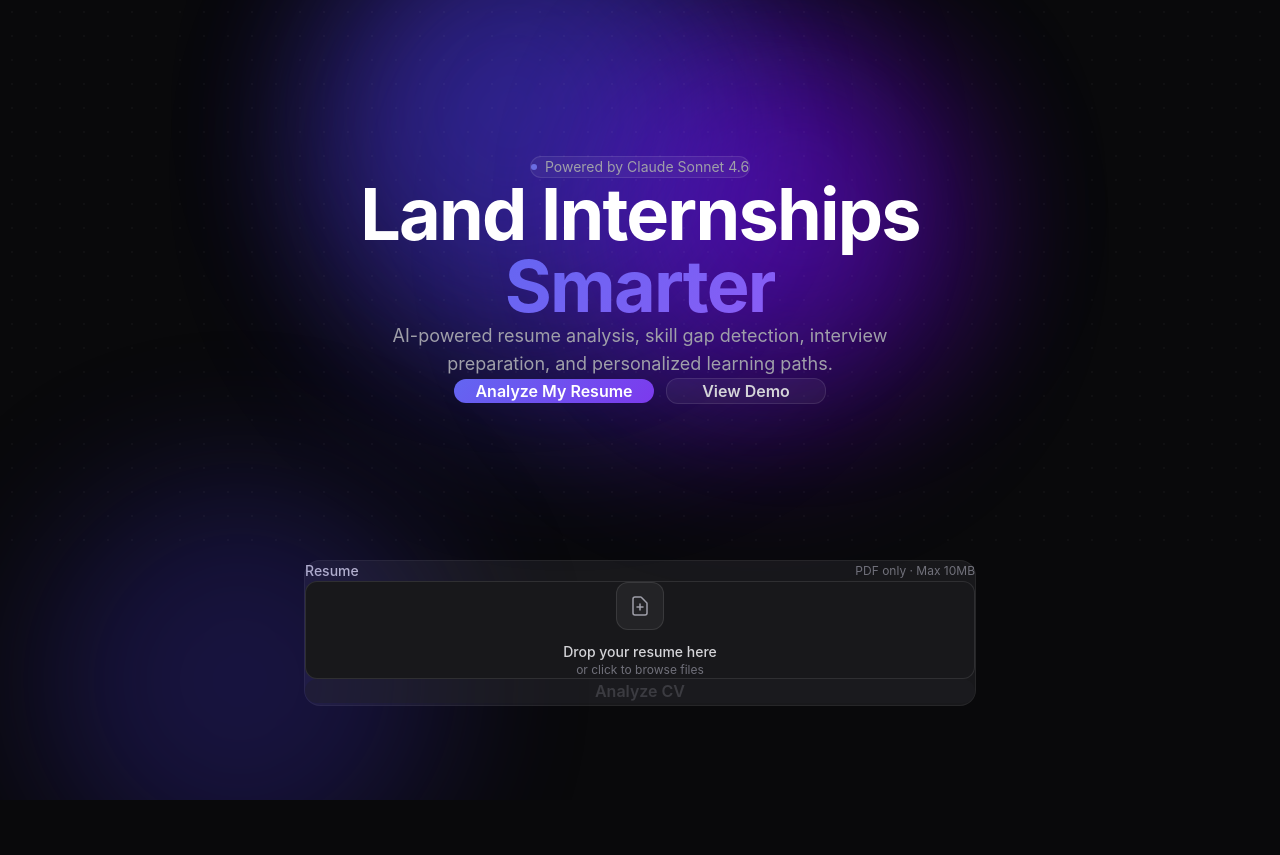
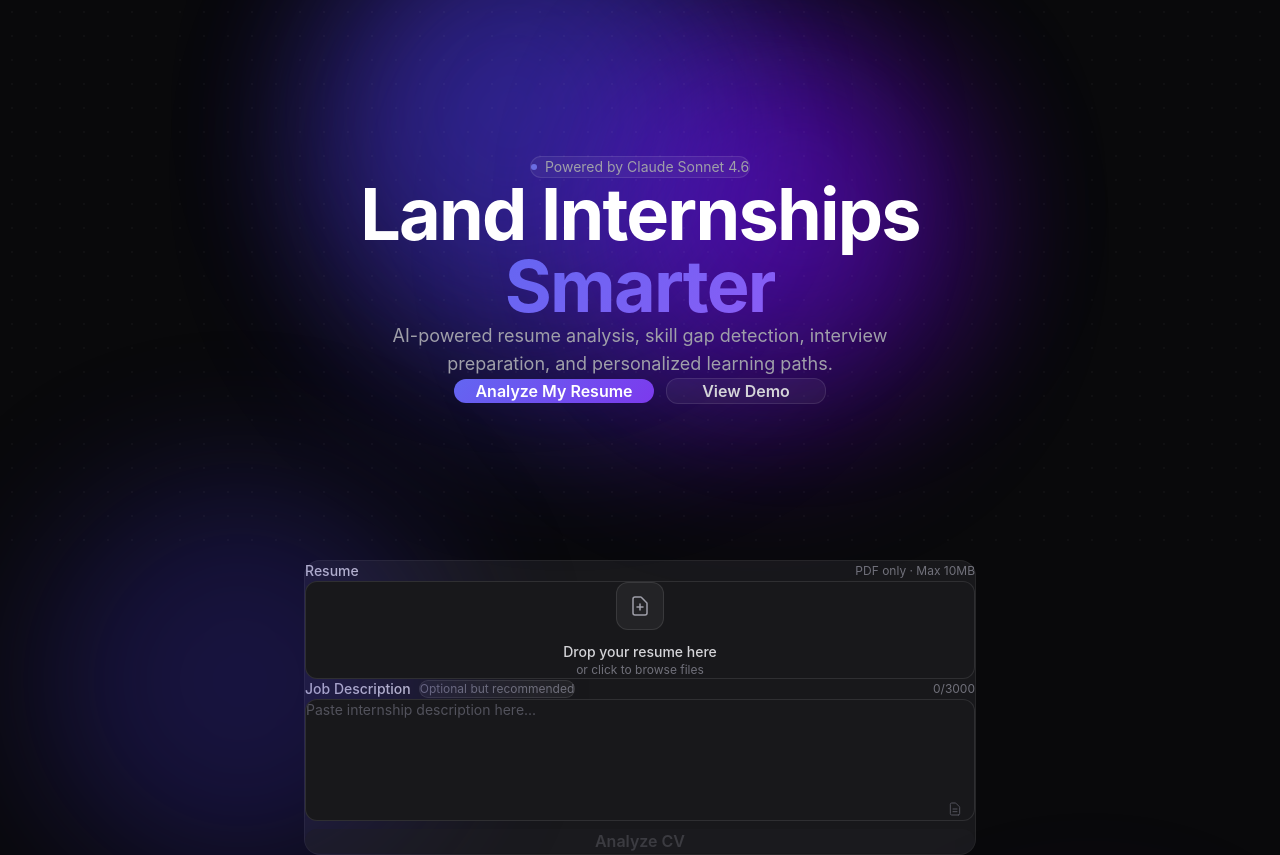
Before and after one commit to OusmaneSanokho/ai-internship-copilot, a Next.js app: page / in a window 1280 px wide. Before the commit the page ends 800 px from the top, so only its background shows below. Built offline with nearby package versions, Linux system fonts and the light colour scheme.

Commit message:
Redesign - added JobDescriptionInput component

```diff
--- a/app/page.tsx
+++ b/app/page.tsx
@@ -4,12 +4,14 @@ import { useRef, useState } from 'react'
 import UploadZone from '@/components/UploadZone'
 import ResultsPanel from '@/components/ResultsPanel'
 import Hero from '@/components/Hero'
+import JobDescriptionInput from '@/components/JobDescriptionInput'
 
 export default function Home() {
   const [file, setFile] = useState<File | null>(null)
   const [analysis, setAnalysis] = useState<string | null>(null)
   const [loading, setLoading] = useState(false)
   const [error, setError] = useState<string | null>(null)
+  const [jobDescription, setJobDescription] = useState('')
   const uploadRef = useRef<HTMLDivElement>(null)
 
   function scrollToUpload() {
@@ -25,6 +27,7 @@ export default function Home() {
     try {
       const formData = new FormData()
       formData.append('file', file)
+      formData.append('jobDescription', jobDescription)
 
       const response = await fetch('/api/analyze', {
         method: 'POST',
@@ -63,6 +66,7 @@ export default function Home() {
 
           <div className="glass-card p-8">
             <UploadZone onFileSelected={(f) => setFile(f)} />
+            <JobDescriptionInput onTextChange={(text) => setJobDescription(text)} />
 
             <button
               onClick={handleAnalyze}
--- /dev/null
+++ b/components/JobDescriptionInput.tsx
@@ -0,0 +1,91 @@
+'use client'
+
+import { useState } from 'react'
+
+interface Props {
+  onTextChange: (text: string) => void
+}
+
+export default function JobDescriptionInput({ onTextChange }: Props) {
+  const [text, setText] = useState('')
+  const maxChars = 3000
+
+  function handleChange(e: React.ChangeEvent<HTMLTextAreaElement>) {
+    const value = e.target.value
+    if (value.length <= maxChars) {
+      setText(value)
+      onTextChange(value)
+    }
+  }
+
+  const charPercent = Math.round((text.length / maxChars) * 100)
+  const charColor =
+    charPercent > 90
+      ? 'text-red-400'
+      : charPercent > 70
+      ? 'text-yellow-400'
+      : 'text-zinc-500'
+
+  return (
+    <div className="mt-4">
+
+      <div className="mb-3 flex items-center justify-between">
+        <div className="flex items-center gap-2">
+          <p className="text-sm font-medium text-zinc-300">
+            Job Description
+          </p>
+          <span className="rounded-full border border-white/10 bg-white/5 px-2 py-0.5 text-xs text-zinc-500">
+            Optional but recommended
+          </span>
+        </div>
+        <span className={`text-xs ${charColor}`}>
+          {text.length}/{maxChars}
+        </span>
+      </div>
+
+      <div className="relative">
+        <textarea
+          value={text}
+          onChange={handleChange}
+          placeholder="Paste internship description here..."
+          rows={6}
+          className="textarea-glow w-full resize-none rounded-xl border border-white/10 bg-[var(--surface)] px-4 py-3 text-sm text-zinc-300 placeholder-zinc-600 transition-all duration-200"
+        />
+
+        {text.length === 0 && (
+          <div className="pointer-events-none absolute bottom-3 right-3">
+            <svg
+              className="h-4 w-4 text-zinc-600"
+              fill="none"
+              viewBox="0 0 24 24"
+              stroke="currentColor"
+            >
+              <path
+                strokeLinecap="round"
+                strokeLinejoin="round"
+                strokeWidth={1.5}
+                d="M9 12h6m-6 4h6m2 5H7a2 2 0 01-2-2V5a2 2 0 012-2h5.586a1 1 0 01.707.293l5.414 5.414a1 1 0 01.293.707V19a2 2 0 01-2 2z"
+              />
+            </svg>
+          </div>
+        )}
+
+        {text.length > 0 && (
+          <button
+            onClick={() => { setText(''); onTextChange('') }}
+            className="absolute right-3 top-3 rounded-lg border border-white/10 bg-white/5 px-2 py-1 text-xs text-zinc-500 hover:bg-white/10 transition-colors"
+          >
+            Clear
+          </button>
+        )}
+      </div>
+
+      {text.length > 0 && (
+        <p className="mt-2 text-xs text-zinc-600">
+          ✓ Claude will compare your resume against this job description
+        </p>
+      )}
+
+    </div>
+  )
+}
```
